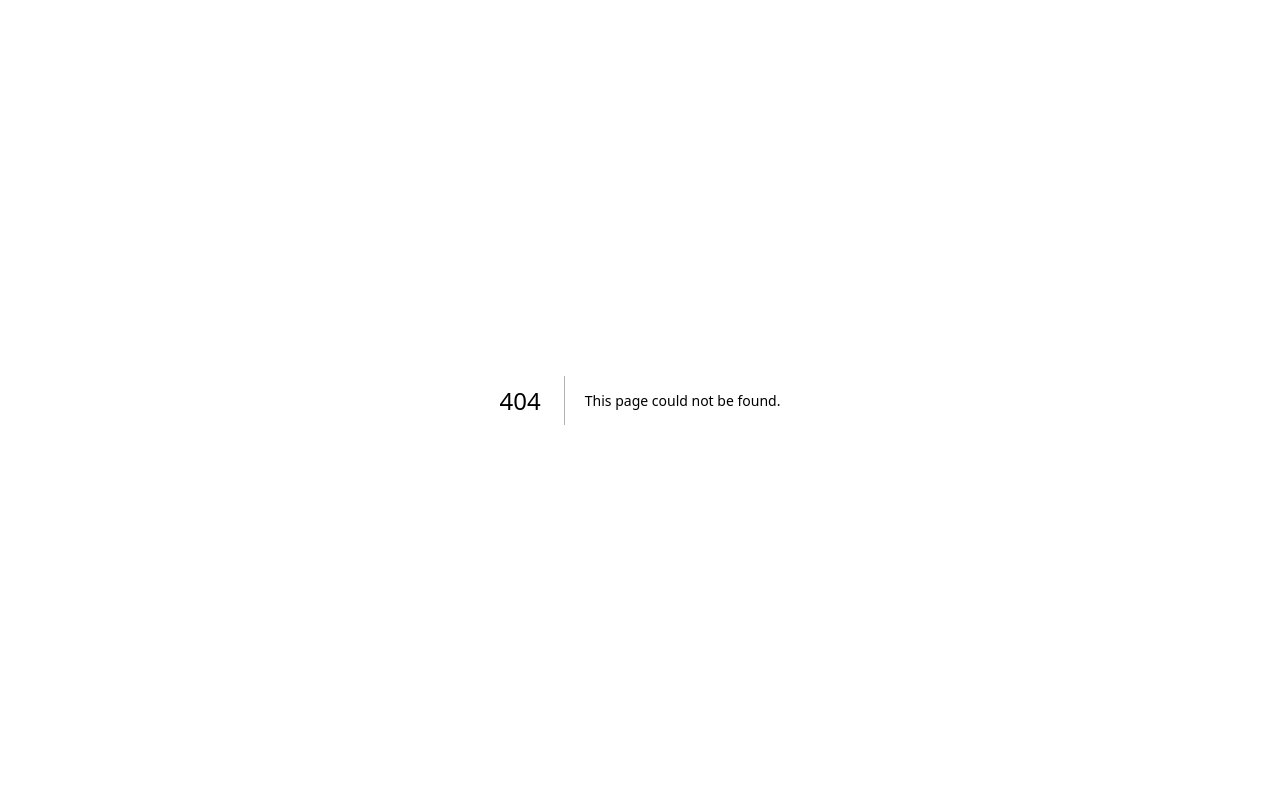
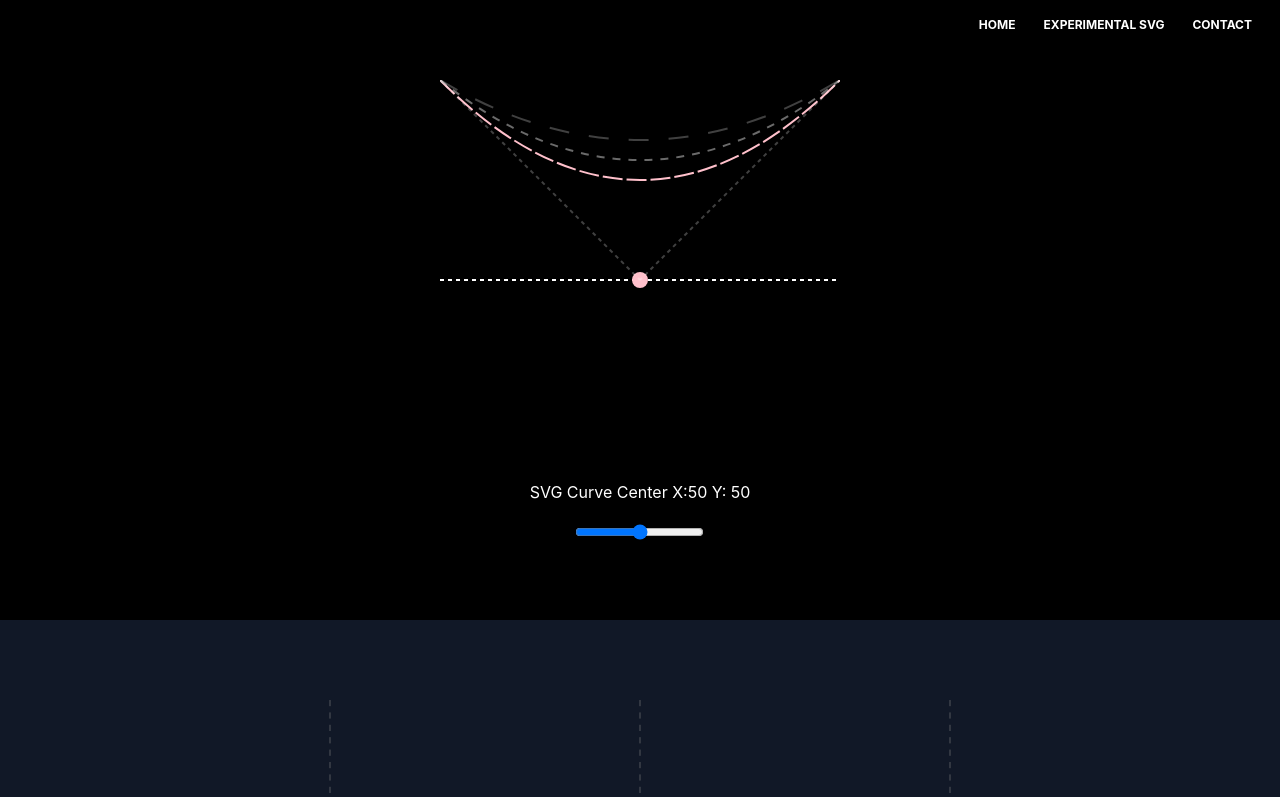
Before and after one commit to carlwicker/carlwicker-nextjs12, a Next.js app: page /experimental in a window 1280 px wide. Before the commit this address had no page. Shown: the top 797 px of the page. Built offline with nearby package versions, Linux system fonts and the light colour scheme.

Commit message:
moved svg experiements to own page

```diff
--- a/components/Navbar/Header.tsx
+++ b/components/Navbar/Header.tsx
@@ -30,6 +30,12 @@ export default function Header({ setIsOpen, isOpen }: IHeader) {
           </button>
         </Link>
 
+        <Link href={"/experimental"}>
+          <button className="text-xs p-2 text-white font-bold hover:text-gray-500 transition ease-in duration-200">
+            EXPERIMENTAL SVG
+          </button>
+        </Link>
+
         <Link href={"/contact"}>
           <button className="text-xs p-2 text-white font-bold hover:text-gray-500 transition ease-in duration-200">
             CONTACT
--- /dev/null
+++ b/pages/experimental/index.tsx
@@ -0,0 +1,11 @@
+import TheCurve from "../../components/TheCurve/TheCurve";
+import DoubleCurve from "../../components/DoubleCurve/DoubleCurve";
+
+export default function index() {
+  return (
+    <div>
+      <TheCurve />
+      <DoubleCurve />
+    </div>
+  );
+}
--- a/pages/index.tsx
+++ b/pages/index.tsx
@@ -42,9 +42,6 @@ export default function Home() {
       <DurerCard />
       <ContactForm />
       <BoldArticlePage />
-
-      <TheCurve />
-      <DoubleCurve />
       <Footer />
     </div>
   );
```
